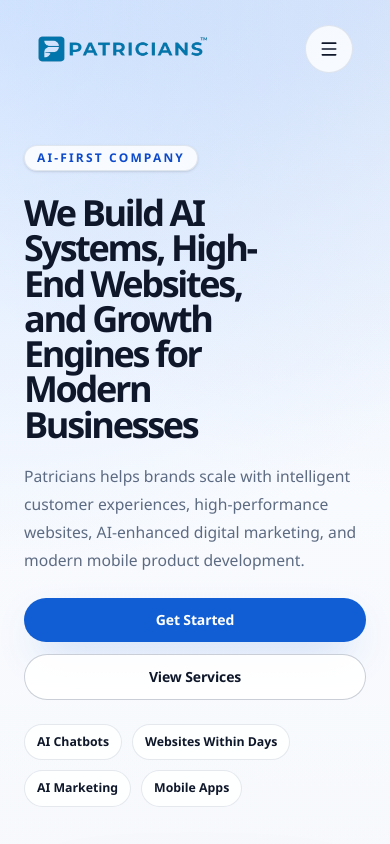
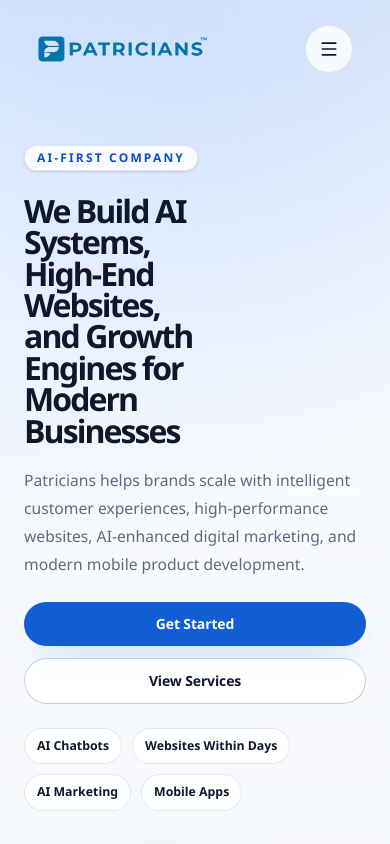
Before and after one commit to shayanbatoaq/Patricians, a Next.js app: page / in a window 390 px wide. Shown: the top 844 px of the page. Built offline with nearby package versions, Linux system fonts and the light colour scheme.

Commit message:
Responsive

```diff
--- a/app/page.tsx
+++ b/app/page.tsx
@@ -46,14 +46,14 @@
           className="pointer-events-none absolute inset-0 bg-[radial-gradient(circle_at_top_left,rgba(95,160,255,0.22),transparent_32%),radial-gradient(circle_at_top_right,rgba(17,94,212,0.1),transparent_28%),linear-gradient(180deg,rgba(244,248,255,0.82)_0%,rgba(255,255,255,0.34)_58%,rgba(255,255,255,0)_100%)]"
         />
         <Container className="relative pb-18 pt-4 sm:pb-24 sm:pt-6">
-          <div className="grid items-center gap-14 lg:grid-cols-[1.02fr_0.98fr]">
-            <Reveal className="space-y-6 sm:space-y-8">
+          <div className="grid items-center gap-10 sm:gap-14 lg:grid-cols-[1.02fr_0.98fr]">
+            <Reveal className="min-w-0 space-y-6 sm:space-y-8">
               <span className="inline-flex w-fit items-center rounded-full border border-[var(--border)] bg-white/80 px-3 py-1 text-xs font-semibold uppercase tracking-[0.18em] text-[var(--brand-700)] shadow-sm">
                 AI-First Company
               </span>
 
               <div className="space-y-5 sm:space-y-6">
-                <h1 className="max-w-[11.5ch] break-words text-[clamp(2.25rem,9vw,3.3rem)] font-semibold leading-[0.98] tracking-[-0.065em] text-[var(--foreground)] sm:max-w-4xl sm:text-5xl lg:text-[4.3rem] lg:leading-[1.02]">
+                <h1 className="max-w-[10.5ch] text-[clamp(2rem,7.5vw,3rem)] font-semibold leading-[0.98] tracking-[-0.06em] text-[var(--foreground)] sm:max-w-4xl sm:text-5xl lg:text-[4.3rem] lg:leading-[1.02]">
                   We Build AI Systems, High-End Websites, and Growth Engines for
                   Modern Businesses
                 </h1>
@@ -73,7 +73,7 @@
                 </Button>
               </div>
 
-              <ul className="flex flex-wrap gap-2.5 pb-1 sm:flex-nowrap sm:overflow-x-auto sm:pb-0 sm:pr-2 sm:[scrollbar-width:none]">
+              <ul className="flex max-w-full flex-wrap gap-2.5 pb-1 sm:flex-nowrap sm:overflow-x-auto sm:pb-0 sm:pr-2 sm:[scrollbar-width:none]">
                 {featurePills.map((pill) => (
                   <li key={pill.href} className="flex-shrink-0">
                     <Link
@@ -87,7 +87,7 @@
               </ul>
             </Reveal>
 
-            <Reveal delay={0.1}>
+            <Reveal delay={0.1} className="min-w-0">
               <HeroVisual />
             </Reveal>
           </div>
```
